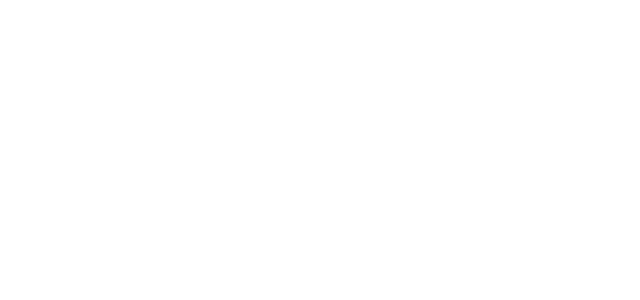
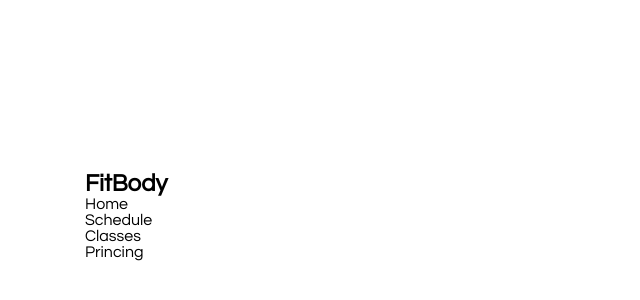
Before and after one commit to velsenthilkumar1988/pro2_gymwebsite_reactjs, a React (Create React App) app: page / in a window 1280 px wide. Shown: the part 88-388 px from the top of the page, without its empty margins (0-640 px from the left). Built offline with nearby package versions, Linux system fonts and the light colour scheme.

Commit message:
third screen

```diff
--- a/src/App.css
+++ b/src/App.css
@@ -17,6 +17,42 @@
         #d3cef2
         #d7337a
     */
+}
+
+/* Reset Default browser style*/
+*{
+  margin: 0;
+  padding: 0;
+  box-sizing: border-box;
+}
+body{
+  font-family: var(--font-name);
+}
+h1,h2,h3{
+  font-weight: 700;
+}
+section{
+  padding: 50px 0px;
+}
+a{
+  text-decoration: none;
+  color: unset;
+}
+a:hover{
+  color: unset;
+}
+ul{
+  list-style: none;
+}
+/*Reusable class*/
+.container{
+  width: 1140px;
+  padding: 0px 15px;
+  margin: auto;
+}
+.section__title{
+  color: var(--heading-color);
+  font-weight: 700;
 }
 /* .App {
   text-align: center;
--- a/src/App.js
+++ b/src/App.js
@@ -1,9 +1,12 @@
 import './App.css';
+import Header from './components/Header/Header';
 
 function App() {
-  return
-    <h1>Hello world!</h1>;
-
+  return (
+    <>
+      <Header/>
+    </>
+  );
 }
 
 export default App;
--- /dev/null
+++ b/src/components/Header/Header.jsx
@@ -0,0 +1,53 @@
+import React from 'react'
+import "../../styles/header.css";
+import logo from "../../assets/img/dumble.png";
+const Header = () => {
+  const nav__links = [
+    {
+      path: '#',
+      display : 'Home'
+    },
+    {
+      path: '#',
+      display : 'Schedule'
+    },
+    {
+      path: '#',
+      display : 'Classes'
+    },
+    {
+      path: '#',
+      display : 'Princing'
+    }
+  ]
+  return (
+    <header>
+      <div className="container">
+        <div className="nav__wrapper">
+          {/** ========= LOGO ========= */}
+          <div className="logo">
+            <div className="logo__img">
+                <img src={logo} alt=''/>
+                <h2>FitBody</h2>
+            </div>
+          </div>
+          {/** ========= LOGO End ========= */}
+
+          {/** ================== Navigation Menu =================== */}
+          <div className="navigation">
+              <ul className="menu">
+                  {
+                    nav__links.map(item =>(
+                      <li className='nav_item'><a href={item.path}>{item.display}</a></li>
+                    ))
+                  }
+              </ul>
+          </div>
+
+        </div>
+      </div>
+    </header>
+  )
+}
+
+export default Header
```
Also changed, not shown: src/components/Footer/Footer.jsx (added, +11 -0 lines), src/logo.svg (deleted), src/styles/header.css (added).
